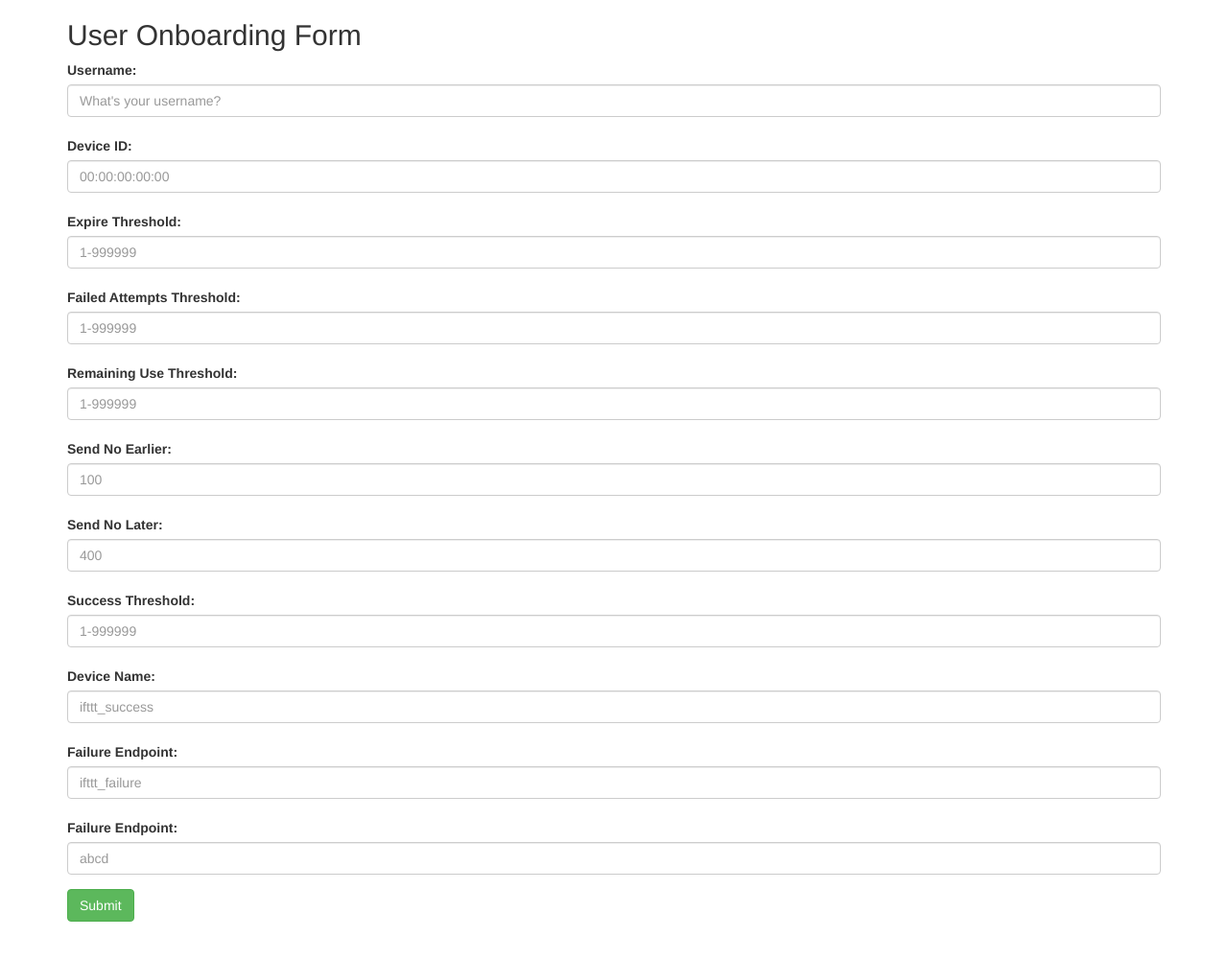
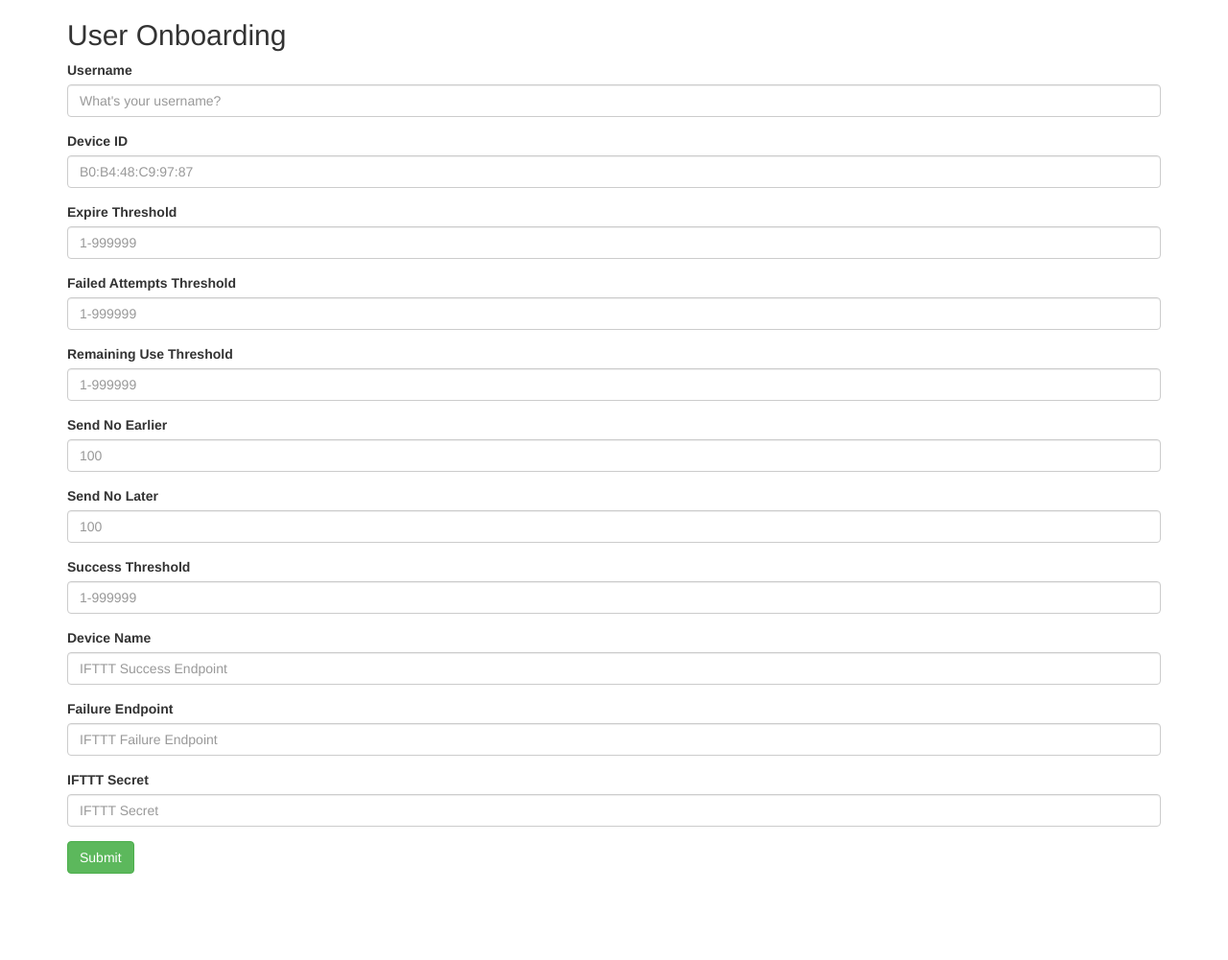
Before and after one commit to knocktrends/knocksensor, a Flask app: template knockserver/templates/onboarding.html in a window 1280 px wide. Shown: the whole page at 96% size. After the commit the page ends 911 px from the top, so only its background shows below. Run offline with Flask 2, Linux system fonts and the light colour scheme; the template is opened without the code that fills it: values that come from a table or form of the project are taken from there, others are empty; some libraries are stand-ins or nearby versions.

Commit message:
Fix the onboarding form.

```diff
--- a/knockserver/forms.py
+++ b/knockserver/forms.py
@@ -1,7 +1,8 @@
-from wtforms import Form, validators, StringField, IntegerField
+from flask_wtf import FlaskForm
+from wtforms import validators, StringField, IntegerField
 
 
-class UserProfileForm(Form):
+class UserProfileForm(FlaskForm):
     """
     Form for collecting user information
 
@@ -20,31 +21,65 @@ class UserProfileForm(Form):
         "ifttt_secret": "asdf"
     }
     """
-    username = StringField('Username:', validators=[validators.required()])
-    device_id = StringField('Device Id:', validators=[validators.required(),
-                                                      validators.length(min=14, max=14)])
-    expire_threshold = IntegerField('Expire Threshold:', validators=[validators.required(),
-                                                                     validators.NumberRange(min=0, max=999999)])
-    failed_attempts_threshold = IntegerField('Failed Attempts Threshold:',
-                                             validators=[validators.required(),
-                                                         validators.NumberRange(min=1, max=999999)])
-    remaining_use_threshold = IntegerField('Remaining Use Threshold:',
-                                           validators=[validators.required(),
-                                                       validators.NumberRange(min=0, max=999999)])
-    send_no_earlier = IntegerField('Send No Earlier:',
-                                   validators=[validators.required(),
-                                               validators.NumberRange(min=0, max=999999)])
-    send_no_later = IntegerField('Send No Later:',
-                                 validators=[validators.required(),
-                                             validators.NumberRange(min=0, max=999999)])
-    success_threshold = IntegerField('Success Threshold:',
-                                     validators=[validators.required(),
-                                                 validators.NumberRange(min=0, max=999999)])
-    name = StringField('Device Name:', validators=[validators.required(),
-                                                   validators.length(min=1, max=20)])
-    failure_endpoint = StringField('Failure Endpoint:',
-                                   validators=[validators.required(),
-                                               validators.length(min=1, max=250)])
-    ifttt_secret = StringField('IFTTT Secret:',
-                               validators=[validators.required(),
-                                           validators.length(min=1, max=64)])
+    username = StringField(
+        'Username', validators=[validators.required()])
+    device_id = StringField(
+        'Device ID',
+        validators=[
+            validators.required(),
+            validators.length(min=14, max=14)
+        ])
+    expire_threshold = IntegerField(
+        'Expire Threshold',
+        validators=[
+            validators.required(),
+            validators.NumberRange(min=0, max=999999)
+        ])
+    failed_attempts_threshold = IntegerField(
+        'Failed Attempts Threshold',
+        validators=[
+            validators.required(),
+            validators.NumberRange(min=1, max=999999)
+        ])
+    remaining_use_threshold = IntegerField(
+        'Remaining Use Threshold',
+        validators=[
+            validators.required(),
+            validators.NumberRange(min=0, max=999999)
+        ])
+    send_no_earlier = IntegerField(
+        'Send No Earlier',
+        validators=[
+            validators.required(),
+            validators.NumberRange(min=0, max=999999)
+        ])
+    send_no_later = IntegerField(
+        'Send No Later',
+        validators=[
+            validators.required(),
+            validators.NumberRange(min=0, max=999999)
+        ])
+    success_threshold = IntegerField(
+        'Success Threshold',
+        validators=[
+            validators.required(),
+            validators.NumberRange(min=0, max=999999)
+        ])
+    name = StringField(
+        'Device Name',
+        validators=[
+            validators.required(),
+            validators.length(min=1, max=20)
+        ])
+    failure_endpoint = StringField(
+        'Failure Endpoint',
+        validators=[
+            validators.required(),
+            validators.length(min=1, max=250)
+        ])
+    ifttt_secret = StringField(
+        'IFTTT Secret',
+        validators=[
+            validators.required(),
+            validators.length(min=1, max=64)
+        ])
--- a/knockserver/templates/index.html
+++ b/knockserver/templates/index.html
@@ -13,12 +13,12 @@
 </head>
 
 <body>
- <a href="/api/onboarding/">Create a User Profile</a>
   <div class="container">
+      <a href="{{ url_for('on_board_user') }}">Create a User Profile</a>
       <div class="row">
         <div class='col-sm-4'>
           <div class='input-group date' id='datetimepicker'>
-            <input type='text' class="form-control" placeholder="Choose an experation date"/>
+            <input type='text' class="form-control" placeholder="Choose an expiration date"/>
             <span class="input-group-addon">
               <span class="glyphicon glyphicon-calendar"></span>
             </span>
--- a/knockserver/templates/onboarding.html
+++ b/knockserver/templates/onboarding.html
@@ -3,50 +3,109 @@
 <head>
     <meta charset="UTF-8">
     <title>Onboarding with Knocktrends</title>
-    <script type="text/javascript" src="../static/bower_components/jquery/dist/jquery.min.js"></script>
-    <script type="text/javascript" src="../static/bower_components/moment/min/moment.min.js"></script>
-    <script type="text/javascript" src="../static/bower_components/bootstrap/dist/js/bootstrap.min.js"></script>
-    <link rel="stylesheet" href="../static/bower_components/bootstrap/dist/css/bootstrap.min.css" />
+    <script type="text/javascript"
+            src="{{ url_for('static', filename='bower_components/jquery/dist/jquery.min.js') }}"></script>
+    <script type="text/javascript"
+            src="{{ url_for('static', filename='bower_components/moment/min/moment.min.js') }}"></script>
+    <script type="text/javascript"
+            src="{{ url_for('static', filename='bower_components/bootstrap/dist/js/bootstrap.min.js') }}"></script>
+    <link rel="stylesheet"
+          href="{{ url_for('static', filename='bower_components/bootstrap/dist/css/bootstrap.min.css') }}"/>
     <link rel="stylesheet" type="text/css" href="{{ url_for('static', filename='style.css') }}">
 </head>
 <body>
 <div class="container">
-        <h2>User Onboarding Form</h2>
+    <h2>User Onboarding</h2>
     <form action="" method="post" role="form">
+        {{ form.hidden_tag() }}
 
-            <div class="form-group">
-                <label for="username">Username:</label>
-                <input type="text" class="form-control" id="username" name="username" placeholder="What's your username?">
-                <br>
-                <label for="device_id">Device ID:</label>
-                <input type="text" class="form-control" id="device_id" name="device_id" placeholder="00:00:00:00:00">
-                <br>
-                <label for="expire_threshold">Expire Threshold:</label>
-                <input type="text" class="form-control" id="expire_threshold" name="expire_threshold" placeholder="1-999999">
-                <br>
-                <label for="failed_attempts_threshold">Failed Attempts Threshold:</label>
-                <input type="text" class="form-control" id="failed_attempts_threshold" name="failed_attempts_threshold" placeholder="1-999999">
-                <br>
-                <label for="remaining_use_threshold">Remaining Use Threshold:</label>
-                <input type="text" class="form-control" id="remaining_use_threshold" name="remaining_use_threshold" placeholder="1-999999">
-                <br>
-                <label for="send_no_earlier">Send No Earlier:</label>
-                <input type="text" class="form-control" id="send_no_earlier" name="send_no_earlier" placeholder="100">
-                <br>
-                <label for="send_no_later">Send No Later:</label>
-                <input type="text" class="form-control" id="send_no_later" name="send_no_later" placeholder="400">
-                <br>
-                <label for="success_threshold">Success Threshold:</label>
-                <input type="text" class="form-control" id="success_threshold" name="success_threshold" placeholder="1-999999">
-                <br>
-                <label for="name">Device Name:</label>
-                <input type="text" class="form-control" id="name" name="name" placeholder="ifttt_success">
-                <br>
-                <label for="failure_endpoint">Failure Endpoint:</label>
-                <input type="text" class="form-control" id="failure_endpoint" name="failure_endpoint" placeholder="ifttt_failure">
-                <br>
-                <label for="ifttt_secret">Failure Endpoint:</label>
-                <input type="text" class="form-control" id="ifttt_secret" name="ifttt_secret" placeholder="abcd">
+        <div class="form-group{% if form.username.errors %} has-error{% endif %}">
+            {{ form.username.label }}
+            {{ form.username(class="form-control", placeholder="What's your username?") }}
+            {% if form.username.errors %}
+                <ul class="text-danger">{% for error in form.username.errors %}
+                    <li>{{ error }}</li>{% endfor %}</ul>
+            {% endif %}
+        </div>
+        <div class="form-group{% if form.device_id.errors %} has-error{% endif %}">
+            {{ form.device_id.label }}
+            {{ form.device_id(class="form-control", placeholder="B0:B4:48:C9:97:87") }}
+            {% if form.device_id.errors %}
+                <ul class="text-danger">{% for error in form.device_id.errors %}
+                    <li>{{ error }}</li>{% endfor %}</ul>
+            {% endif %}
+        </div>
+        <div class="form-group{% if form.expire_threshold.errors %} has-error{% endif %}">
+            {{ form.expire_threshold.label }}
+            {{ form.expire_threshold(class="form-control", placeholder="1-999999") }}
+            {% if form.expire_threshold.errors %}
+                <ul class="text-danger">{% for error in form.expire_threshold.errors %}
+                    <li>{{ error }}</li>{% endfor %}</ul>
+            {% endif %}
+        </div>
+        <div class="form-group{% if form.failed_attempts_threshold.errors %} has-error{% endif %}">
+            {{ form.failed_attempts_threshold.label }}
+            {{ form.failed_attempts_threshold(class="form-control", placeholder="1-999999") }}
+            {% if form.failed_attempts_threshold.errors %}
+                <ul class="text-danger">{% for error in form.failed_attempts_threshold.errors %}
+                    <li>{{ error }}</li>{% endfor %}</ul>
+            {% endif %}
+        </div>
+        <div class="form-group{% if form.remaining_use_threshold.errors %} has-error{% endif %}">
+            {{ form.remaining_use_threshold.label }}
+            {{ form.remaining_use_threshold(class="form-control", placeholder="1-999999") }}
+            {% if form.remaining_use_threshold.errors %}
+                <ul class="text-danger">{% for error in form.remaining_use_threshold.errors %}
+                    <li>{{ error }}</li>{% endfor %}</ul>
+            {% endif %}
+        </div>
+        <div class="form-group{% if form.send_no_earlier.errors %} has-error{% endif %}">
+            {{ form.send_no_earlier.label }}
+            {{ form.send_no_earlier(class="form-control", placeholder="100") }}
+            {% if form.send_no_earlier.errors %}
+                <ul class="text-danger">{% for error in form.send_no_earlier.errors %}
+                    <li>{{ error }}</li>{% endfor %}</ul>
+            {% endif %}
+        </div>
+        <div class="form-group{% if form.send_no_later.errors %} has-error{% endif %}">
+            {{ form.send_no_later.label }}
+            {{ form.send_no_later(class="form-control", placeholder="100") }}
+            {% if form.send_no_later.errors %}
+                <ul class="text-danger">{% for error in form.send_no_later.errors %}
+                    <li>{{ error }}</li>{% endfor %}</ul>
+            {% endif %}
+        </div>
+        <div class="form-group{% if form.success_threshold.errors %} has-error{% endif %}">
+            {{ form.success_threshold.label }}
+            {{ form.success_threshold(class="form-control", placeholder="1-999999") }}
+            {% if form.success_threshold.errors %}
+                <ul class="text-danger">{% for error in form.success_threshold.errors %}
+                    <li>{{ error }}</li>{% endfor %}</ul>
+            {% endif %}
+        </div>
+        <div class="form-group{% if form.name.errors %} has-error{% endif %}">
+            {{ form.name.label }}
+            {{ form.name(class="form-control", placeholder="IFTTT Success Endpoint") }}
+            {% if form.name.errors %}
+                <ul class="text-danger">{% for error in form.name.errors %}
+                    <li>{{ error }}</li>{% endfor %}</ul>
+            {% endif %}
+        </div>
+        <div class="form-group{% if form.failure_endpoint.errors %} has-error{% endif %}">
+            {{ form.failure_endpoint.label }}
+            {{ form.failure_endpoint(class="form-control", placeholder="IFTTT Failure Endpoint") }}
+            {% if form.failure_endpoint.errors %}
+                <ul class="text-danger">{% for error in form.failure_endpoint.errors %}
+                    <li>{{ error }}</li>{% endfor %}</ul>
+            {% endif %}
+        </div>
+        <div class="form-group{% if form.ifttt_secret.errors %} has-error{% endif %}">
+            {{ form.ifttt_secret.label }}
+            {{ form.ifttt_secret(class="form-control", placeholder="IFTTT Secret") }}
+            {% if form.ifttt_secret.errors %}
+                <ul class="text-danger">{% for error in form.ifttt_secret.errors %}
+                    <li>{{ error }}</li>{% endfor %}</ul>
+            {% endif %}
         </div>
         <button type="submit" class="btn btn-success">Submit</button>
     </form>
@@ -72,6 +131,5 @@
     {% endwith %}
 
 </div>
-    <br>
 </body>
 </html>
--- a/requirements.txt
+++ b/requirements.txt
@@ -5,5 +5,6 @@ flask
 sqlalchemy
 requests
 wtforms
+flask-wtf
 
 ###### Requirements with Version Specifiers ######
```
Also changed, not shown: knockserver/views.py (+36 -61 lines). Lines whose indentation alone changed are shown as unchanged.
